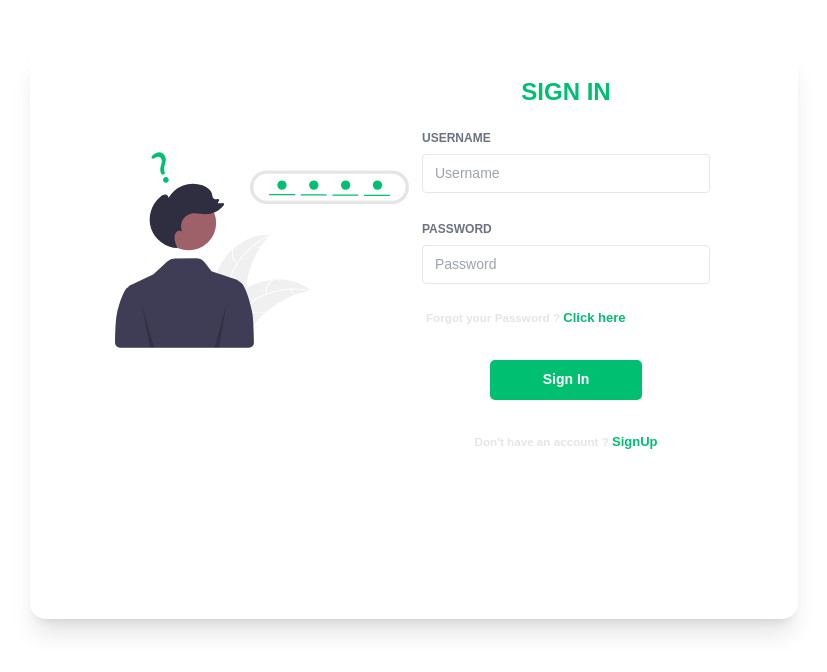
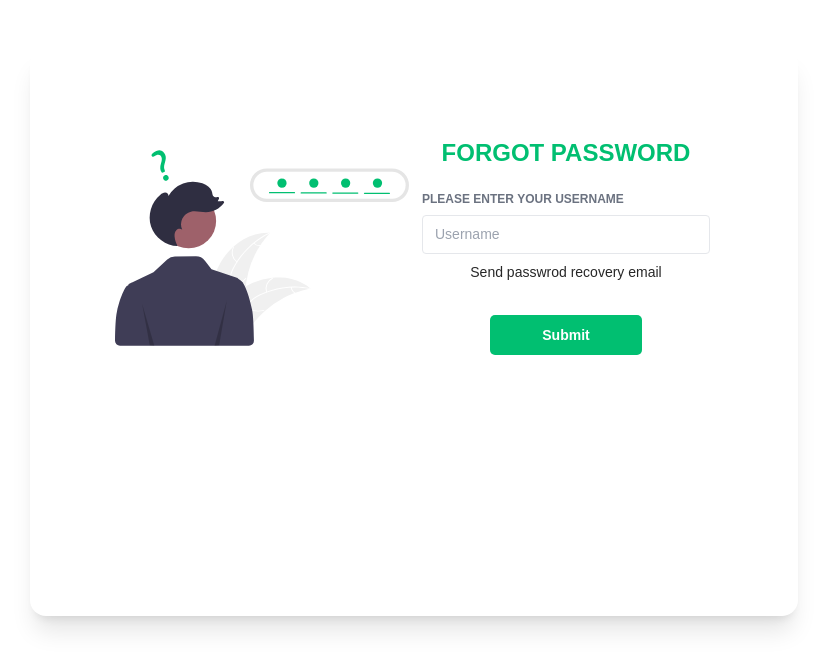
Before and after one commit to Knot-17/client, a React (Create React App) app: page /forgotpass in a window 1280 px wide. Shown: the top 672 px of the page, without its empty margins (226-1053 px from the left). Built offline with nearby package versions, Linux system fonts and the light colour scheme; a web font is replaced by a local one.

Commit message:
Forgotpass-MinorChange

```diff
--- a/src/screens/forgotpass.jsx
+++ b/src/screens/forgotpass.jsx
@@ -5,7 +5,7 @@ import Image from './../images/forgotpass.svg';
 import axios from 'axios';
 import * as yup from "yup";
 
-const SignInPage = () => {
+const ForgotpassPage = () => {
 
   const [error , setError] = useState(null);
 
@@ -34,12 +34,12 @@ const SignInPage = () => {
                 <SignInImage src={Image} />
                 <FormContainer onSubmit={formik.handleSubmit}>
                   <SignInFormContainer>
-                      <SignInHead>Sign In</SignInHead>
+                      <SignInHead>Forgot Password</SignInHead>
                       <FormError>{error ? error :''}</FormError>
                       <SignInInputBox>
                           <div className="w-full mx-2 flex-1">
                                 <div className="font-bold h-6 mt-3 text-gray-500 text-xs leading-8 uppercase">
-                                  Username
+                                  Please Enter Your Username
                                 </div>
                                 <div className="bg-white my-2 p-1 flex border border-gray-200 rounded">
                                   <input
@@ -55,7 +55,7 @@ const SignInPage = () => {
 
                       </SignInInputBox>
                       {<FieldError>{formik.touched.username && formik.errors.username ? formik.errors.username : '' }</FieldError>}
-                      <SignInInputBox>
+                      {/* <SignInInputBox>
                             <div className="w-full mx-2 flex-1">
                                   <div className="font-bold h-6 mt-3 text-gray-500 text-xs leading-8 uppercase">
                                     Password
@@ -73,13 +73,14 @@ const SignInPage = () => {
                                     />
                                   </div>
                               </div>
-                      </SignInInputBox>
-                      {<FieldError>{formik.touched.password && formik.errors.password ? formik.errors.password : '' }</FieldError>}
-                      <SignInLinkBox>
+                      </SignInInputBox> */}
+                      {/* {<FieldError>{formik.touched.password && formik.errors.password ? formik.errors.password : '' }</FieldError>} */}
+                      {/* <SignInLinkBox>
                         <MutedLink> Forgot your Password ? <ActiveLink>Click here</ActiveLink>  </MutedLink>
-                      </SignInLinkBox>
-                      <SignInSubmitButton disabled={!formik.isValid}>Sign In</SignInSubmitButton>
-                      <MutedLink> Don't have an account ? <ActiveLink >SignUp</ActiveLink>  </MutedLink>
+                      </SignInLinkBox> */}
+                      <h1>Send passwrod recovery email</h1>
+                      <SignInSubmitButton disabled={!formik.isValid}>Submit</SignInSubmitButton>
+                      {/* <MutedLink> Don't have an account ? <ActiveLink >SignUp</ActiveLink>  </MutedLink>  */}
                   </SignInFormContainer>
                 </FormContainer>
             </SignInWrapper>
@@ -92,4 +93,4 @@ const SignInPage = () => {
   )
 }
 
-export default SignInPage;
+export default ForgotpassPage;
```
